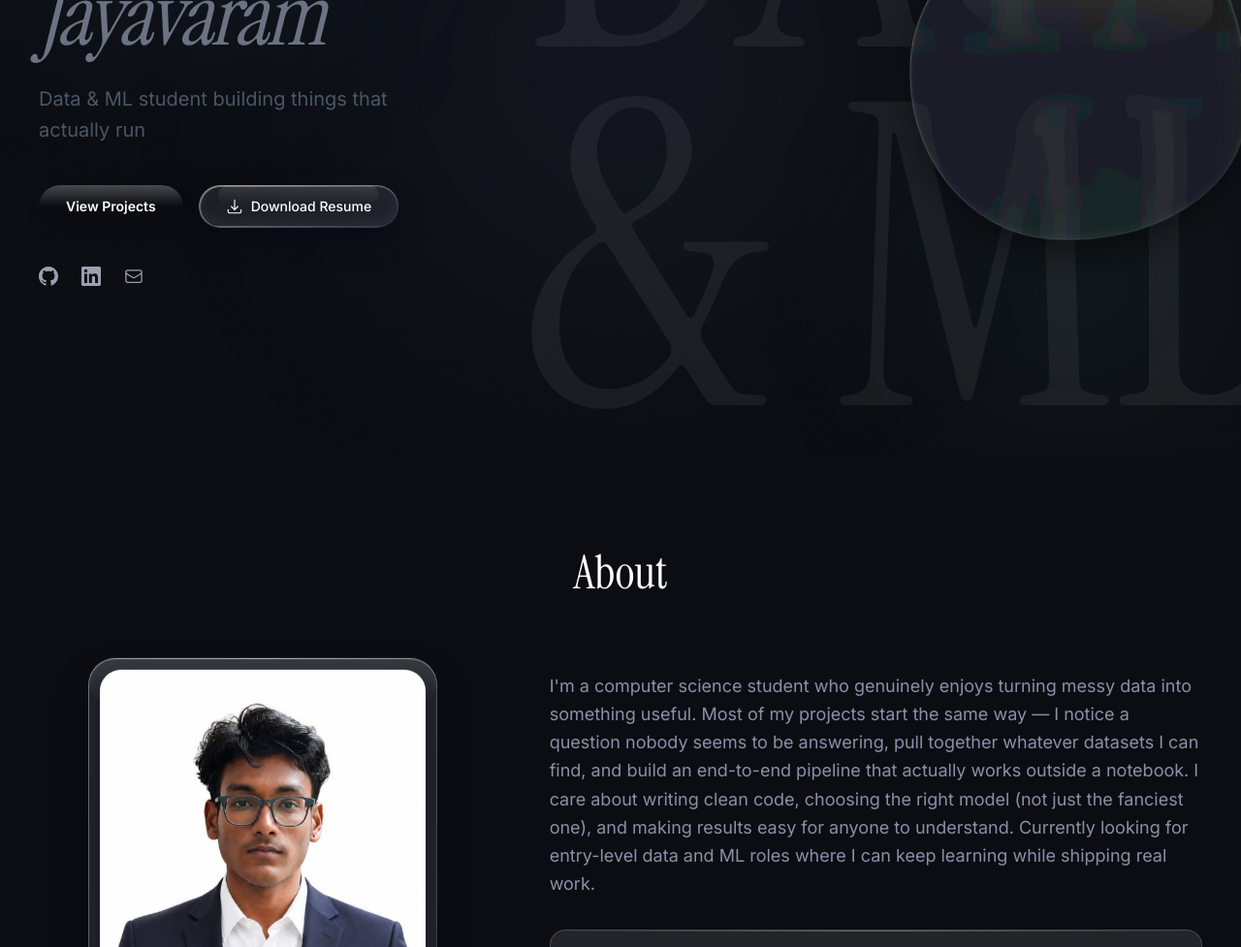
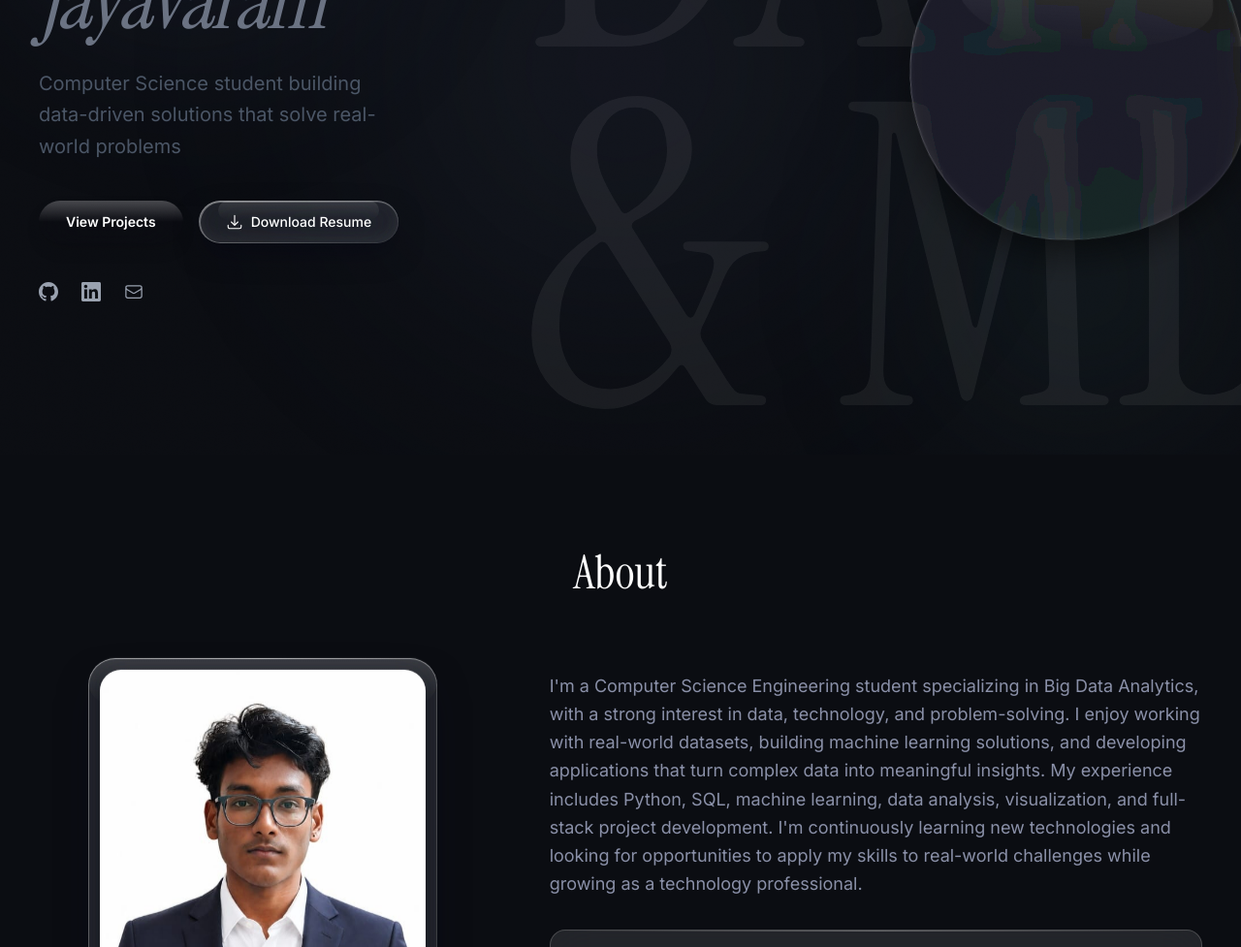
Before and after one commit to RangaMokshagna/portfolio, a Next.js app: page / in a window 1280 px wide. Shown: the part 331-1308 px from the top of the page at 97% size. Built offline with nearby package versions, Linux system fonts and the light colour scheme; no server answers.

Commit message:
chore: update bio text and tagline in profile and about section

```diff
--- a/src/components/About.tsx
+++ b/src/components/About.tsx
@@ -36,14 +36,7 @@ export function About() {
             {/* Bio Paragraph */}
             <ScrollReveal delay={0.2}>
               <p className="text-[var(--text-secondary)] text-base md:text-lg leading-relaxed">
-                I&apos;m a computer science student who genuinely enjoys turning messy data
-                into something useful. Most of my projects start the same way — I notice
-                a question nobody seems to be answering, pull together whatever datasets
-                I can find, and build an end-to-end pipeline that actually works outside
-                a notebook. I care about writing clean code, choosing the right model
-                (not just the fanciest one), and making results easy for anyone to
-                understand. Currently looking for entry-level data and ML roles where
-                I can keep learning while shipping real work.
+                I&apos;m a Computer Science Engineering student specializing in Big Data Analytics, with a strong interest in data, technology, and problem-solving. I enjoy working with real-world datasets, building machine learning solutions, and developing applications that turn complex data into meaningful insights. My experience includes Python, SQL, machine learning, data analysis, visualization, and full-stack project development. I&apos;m continuously learning new technologies and looking for opportunities to apply my skills to real-world challenges while growing as a technology professional.
               </p>
             </ScrollReveal>
 
--- a/src/data/profile.ts
+++ b/src/data/profile.ts
@@ -43,7 +43,7 @@ export const profile: ProfileData = {
   firstName: "Ranga Mokshagna",
   lastName: "Jayavaram",
   role: "Data & ML Student",
-  tagline: "Data & ML student building things that actually run",
+  tagline: "Computer Science student building data-driven solutions that solve real-world problems",
   email: "jayavaramrangamokshagna@gmail.com",
   phone: "+91 99663 44659",
   location: "Chennai, India",
```
